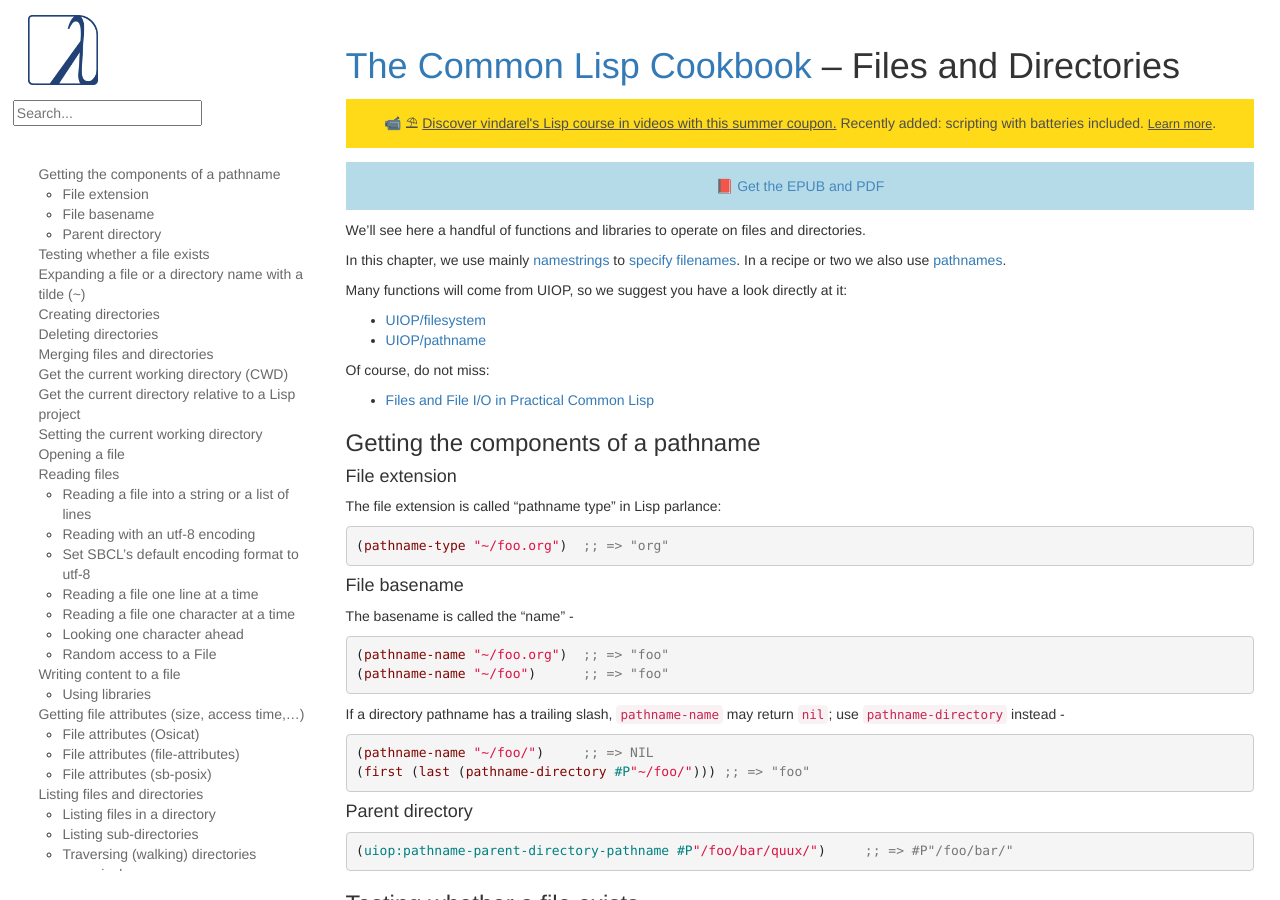
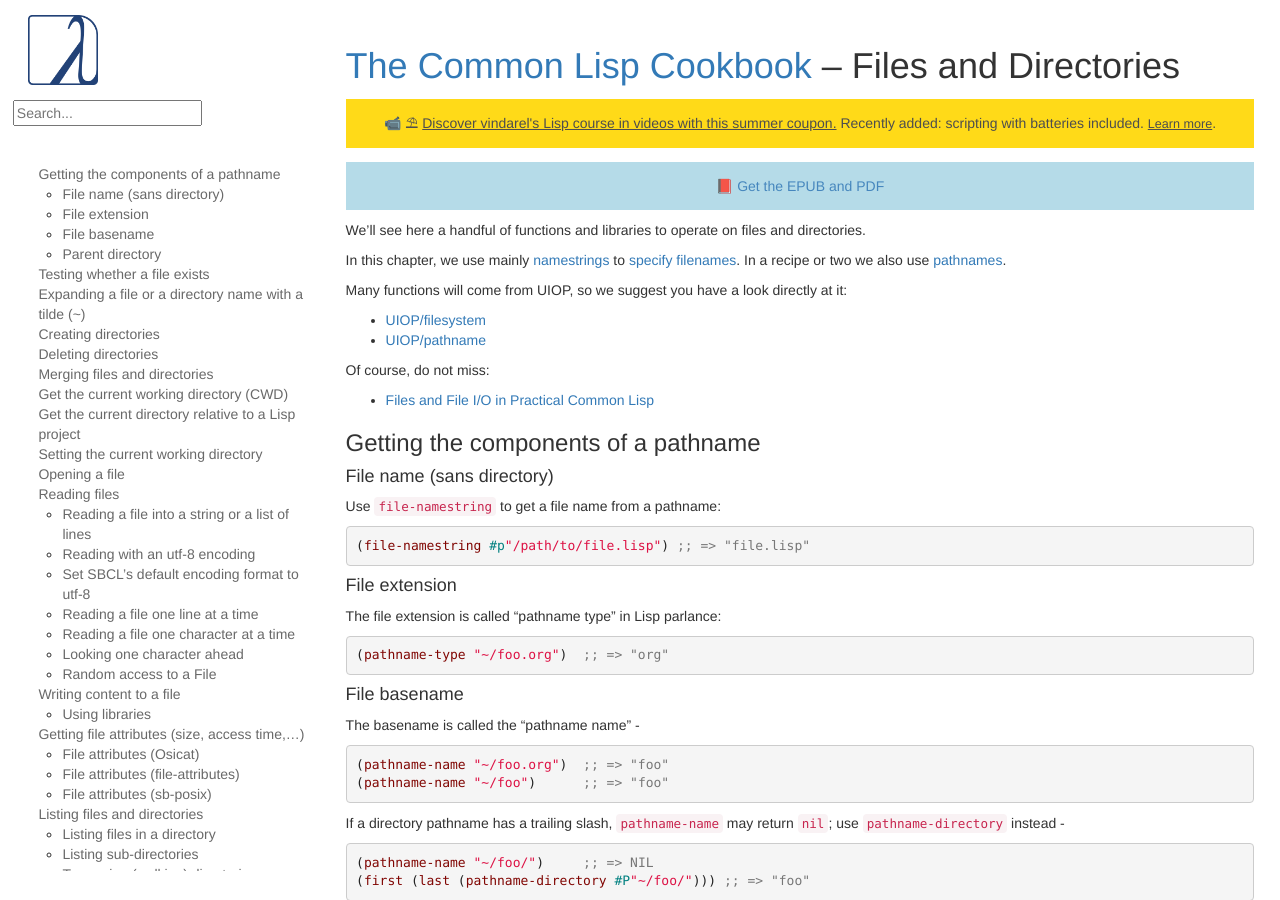
Before and after one commit to LispCookbook/cl-cookbook, a Jekyll site: the page built from files.md, in a window 1280 px wide and 900 px high. Built offline with Jekyll 4.4.1, drawn with Linux system fonts in a browser that asks for light colours.

Commit message:
files: show file-namestring earlier

```diff
--- a/files.md
+++ b/files.md
@@ -23,6 +23,14 @@ Of course, do not miss:
 
 ### Getting the components of a pathname
 
+#### File name (sans directory)
+
+Use `file-namestring` to get a file name from a pathname:
+
+~~~lisp
+(file-namestring #p"/path/to/file.lisp") ;; => "file.lisp"
+~~~
+
 #### File extension
 
 The file extension is called "pathname type" in Lisp parlance:
@@ -33,7 +41,7 @@ The file extension is called "pathname type" in Lisp parlance:
 
 #### File basename
 
-The basename is called the "name" -
+The basename is called the "pathname name" -
 
 ~~~lisp
 (pathname-name "~/foo.org")  ;; => "foo"
```
